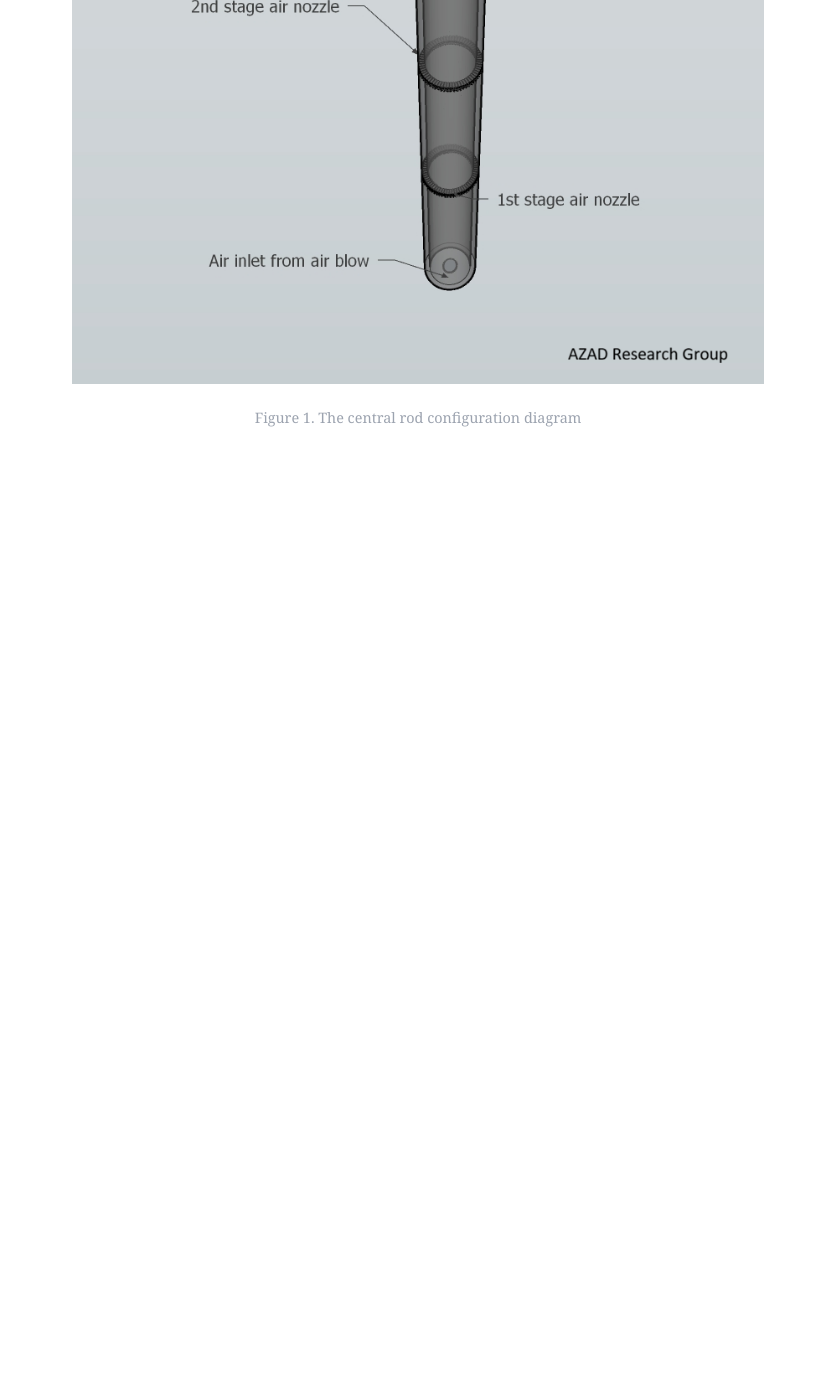
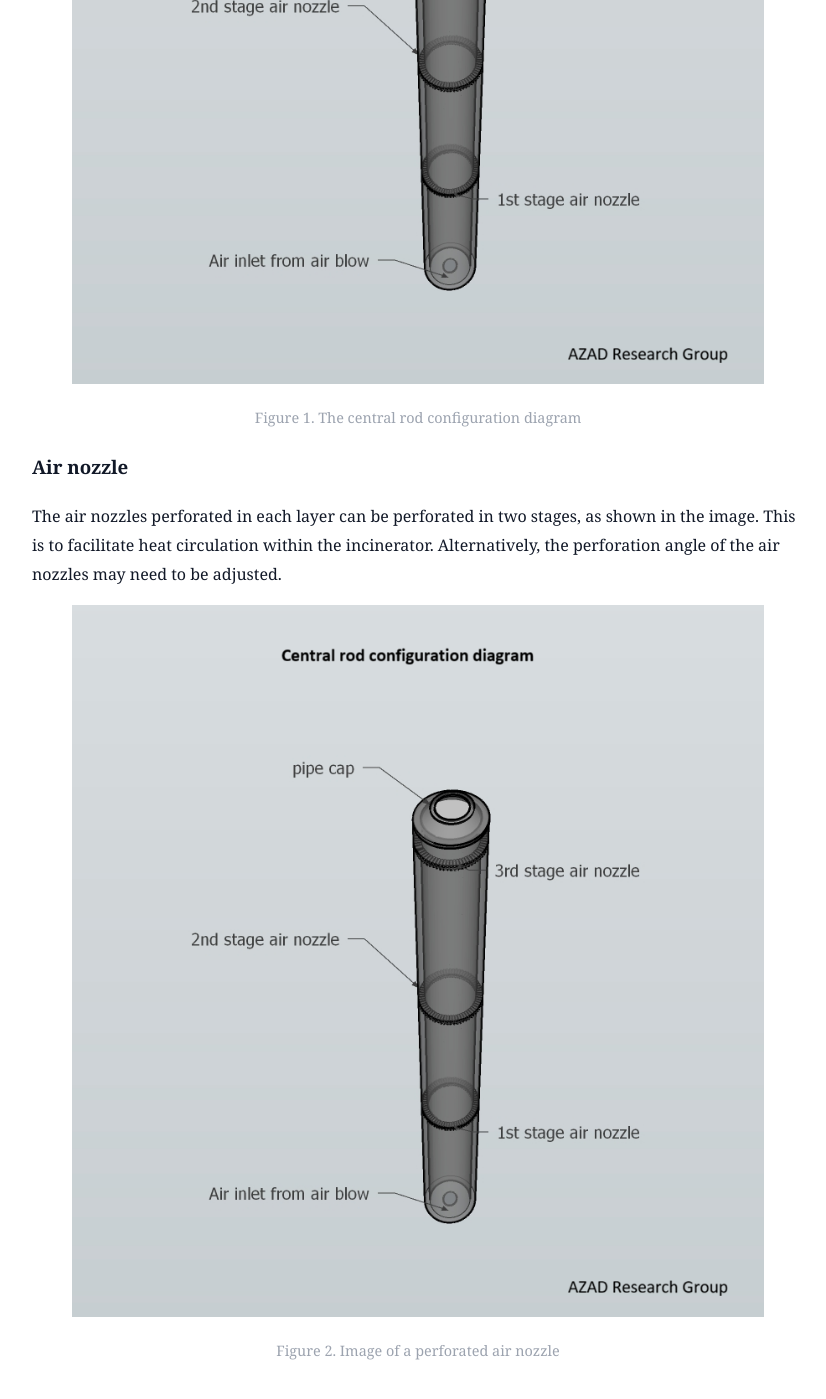
Before and after one commit to ssimsangmin49-creator/ecofriendly-polymer-compounds-incineration, a Jekyll site: the page built from _posts/2026-01-16-central-rod.md, in a window 1280 px wide and 1400 px high, scrolled down 1198 px. Shown: the whole window, without its empty margins (222-1048 px from the left). Built offline with Jekyll 4.4.1, drawn with Linux system fonts in a browser that asks for light colours; before the commit the page ends 1773 px from its top, so only the background shows below that.

Commit message:
Add air nozzle section to central rod documentation
Added section about air nozzles and their configuration.

```diff
--- a/_posts/2026-01-16-central-rod.md
+++ b/_posts/2026-01-16-central-rod.md
@@ -39,3 +39,22 @@ and an air intake at the bottom.
   Figure 1. The central rod configuration diagram
   </figcaption>
 </figure>
+
+### Air nozzle
+
+The air nozzles perforated in each layer can be perforated in two stages, as shown in the image.
+This is to facilitate heat circulation within the incinerator.
+Alternatively, the perforation angle of the air nozzles may need to be adjusted.
+
+<figure style="text-align:center;">
+  <img src="{{ '/assets/images/central-rod.png' | relative_url }}"
+       alt="Introducing the air nozzle"
+        style="max-width:700px; width:100%;">
+  <figcaption style="
+    margin-top:0.75rem;
+    font-size:0.9rem;
+    color:#9ca3af;
+    ">
+  Figure 2. Image of a perforated air nozzle
+  </figcaption>
+</figure>
```
